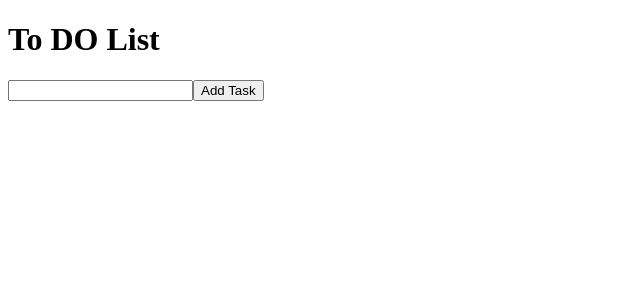
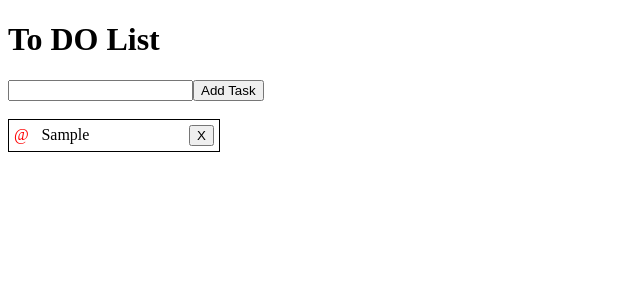
Before and after one commit to shashikant-14/TO-DO-Tasks, a React (Create React App) app: page / in a window 1280 px wide. Both pictures are taken after typing "Sample" into the empty fields and a click on the button "Add Task". Shown: the top 300 px of the page, without its empty margins (0-640 px from the left). Built offline with nearby package versions, Linux system fonts and the light colour scheme.

Commit message:
task.cc updated

```diff
--- a/src/App.js
+++ b/src/App.js
@@ -7,7 +7,7 @@ function App() {
   return (
     <div>
       <Task/>
-      {/* <TaskList/> */}
+      <TaskList/>
     </div>
   );
 }
--- a/src/Component/Task.css
+++ b/src/Component/Task.css
@@ -4,6 +4,9 @@ ul{
 }
 li{
     list-style: none;
+    display: flex;
+    justify-content: space-between;
+    align-items: center;
     width: 200px;
     border:1px solid black;
     padding:5px;
@@ -17,3 +20,8 @@ li::before{
 li .deleteButton{
     float: right;
 }
+
+li .tasklist{
+    display: flex;
+    width:70%;
+}
--- a/src/Component/TaskList.js
+++ b/src/Component/TaskList.js
@@ -11,7 +11,7 @@ const TaskList = () => {
     return(
         <ul>
             {tasks && tasks.map(task=>(
-                <li key={task.id}>{task.name} <button className="deleteButton" onClick={()=>{deletetask(task.id)}}>X</button></li>
+                <li key={task.id}> <span className="tasklist">{task.name}</span> <button className="deleteButton" onClick={()=>{deletetask(task.id)}}>X</button></li>
             ))}
         </ul>
     );
```
